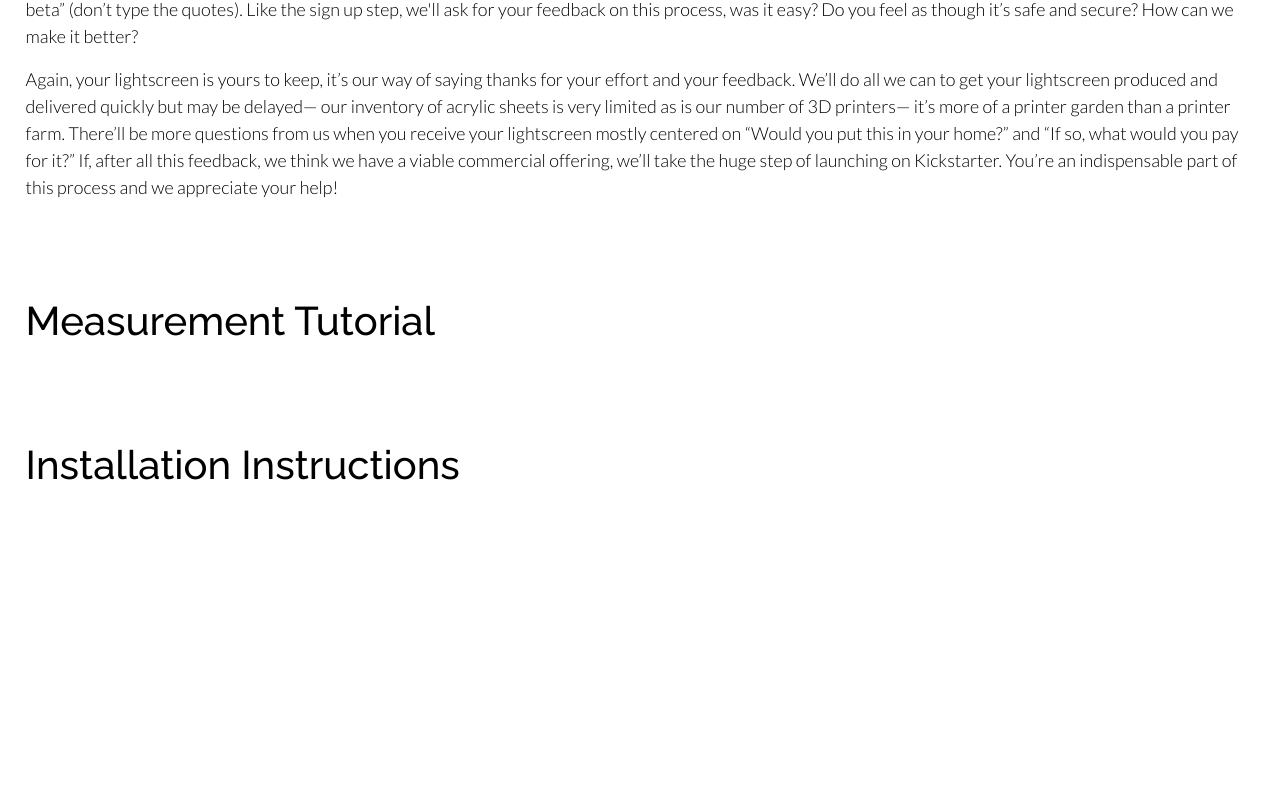
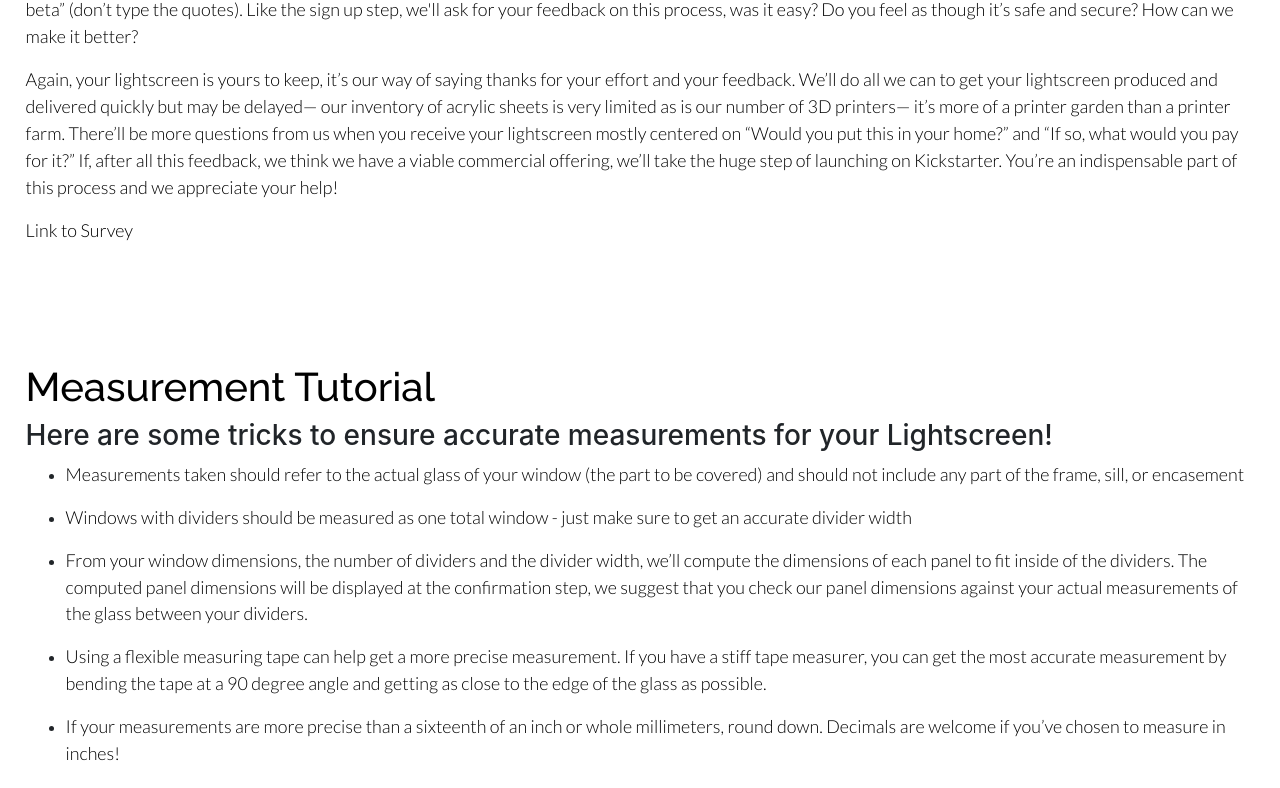
Before and after one commit to loganr0217/3DPrintingProject, an Angular app in the folder svg-design-demo/: page /about in a window 1280 px wide. Shown: the part 1995-2783 px from the top of the page. Built offline with nearby package versions, Linux system fonts and the light colour scheme; no server answers.

Commit message:
Finished adding about page instructions

```diff
--- a/svg-design-demo/src/app/components/about-page/about-page.component.html
+++ b/svg-design-demo/src/app/components/about-page/about-page.component.html
@@ -3,6 +3,7 @@
     <a href="javascript:void(0)" (click)="goReleaseNotes()" class="btn btn-dark">Release Notes</a>
     <a href="javascript:void(0)" (click)="goMeasurementInfo()" class="btn btn-dark">Measurement Tutorial</a>
     <a href="javascript:void(0)" (click)="goInstallationInfo()" class="btn btn-dark">Installation Instructions</a>
+    <a href="https://www.kickstarter.com/projects/38351242/582738137?ref=svhya6&token=12628802" target="_blank" class="btn btn-dark">Kickstarter</a>
     <h1 id="releaseNotes">Release Notes</h1>
     <p>
         Thank you for agreeing to be among the first to test out our new website, LightScreen.art! Although we’ve made a lot of progress over the past year, we have lots more to do as we move towards our planned September launch on Kickstarter. Your feedback on our website and our product will help us to make our best possible offering.
@@ -47,11 +48,54 @@
     <p>
         Again, your lightscreen is yours to keep, it’s our way of saying thanks for your effort and your feedback. We’ll do all we can to get your lightscreen produced and delivered quickly but may be delayed— our inventory of acrylic sheets is very limited as is our number of 3D printers— it’s more of a printer garden than a printer farm. There’ll be more questions from us when you receive your lightscreen mostly centered on “Would you put this in your home?” and “If so, what would you pay for it?” If, after all this feedback, we think we have a viable commercial offering, we’ll take the huge step of launching on Kickstarter. You’re an indispensable part of this process and we appreciate your help!
     </p>
-
+    <a href="https://forms.gle/DCbVRdSJ5p4WVhdcA" target="_blank"><p>Link to Survey</p></a>
 
 
     <h1 id="measurementInfo">Measurement Tutorial</h1>
-    <p></p>
+    <h3>Here are some tricks to ensure accurate measurements for your Lightscreen!</h3>
+    <ul>
+        <li><p>
+            Measurements taken should refer to the actual glass of your window (the part to be covered) and should not include any part of the frame, sill, or encasement
+        </p></li>
+        <li><p>
+            Windows with dividers should be measured as one total window - just make sure to get an accurate divider width
+        </p></li>
+        <li><p>
+            From your window dimensions, the number of dividers and the divider width, we’ll compute the dimensions of each panel to fit inside of the dividers. The computed panel dimensions will be displayed at the confirmation step, we suggest that you check our panel dimensions against your actual measurements of the glass between your dividers.
+        </p></li>
+        <li><p>
+            Using a flexible measuring tape can help get a more precise measurement. If you have a stiff tape measurer, you can get the most accurate measurement by bending the tape at a 90 degree angle and getting as close to the edge of the glass as possible.
+        </p></li>
+        <li><p>
+            If your measurements are more precise than a sixteenth of an inch or whole millimeters, round down. Decimals are welcome if you’ve chosen to measure in inches!
+        </p></li>
+        <li><p>
+            For double hung windows, take measurements for each sash separately
+        </p></li>
+    </ul>
     <h1 id="installationInfo">Installation Instructions</h1>
-    <p></p>
+    <h3>Installing your lightscreen is easier than most other window coverings - no need for permanent holes or messy water.</h3>
+    <ol>
+        <li><p>
+            Begin by unpacking all of your panels and laying them out in the order you designed.
+        </p></li>
+        <li><p>
+            Use this time to make sure everything looks right.
+        </p></li>
+        <li><p>
+            Starting with one of the lower corners of your lightscreen, remove the tape backing and line up your panel with the corresponding corner of your window. Take your time and ensure this panel is level and flush with the frame of your window, as any error sat this step will accumulate as more panels are added
+        </p></li>
+        <li><p>
+            Push firmly for 10 seconds. If your lightscreen shifts during this process, you may gently remove it and restart.
+        </p></li>
+        <li><p>
+            Repeat this process with the next panel in the row, ensuring it is flush with both the frame and adjacent panels.
+        </p></li>
+        <li><p>
+            When starting a new row, make sure the corners of your panels line up square with those below them. Avoid leaving gaps that are large enough to let in light!
+        </p></li>
+        <li><p>
+            Repeat this process until your entire Lightscreen is installed.
+        </p></li>
+    </ol>
 </div>
```
